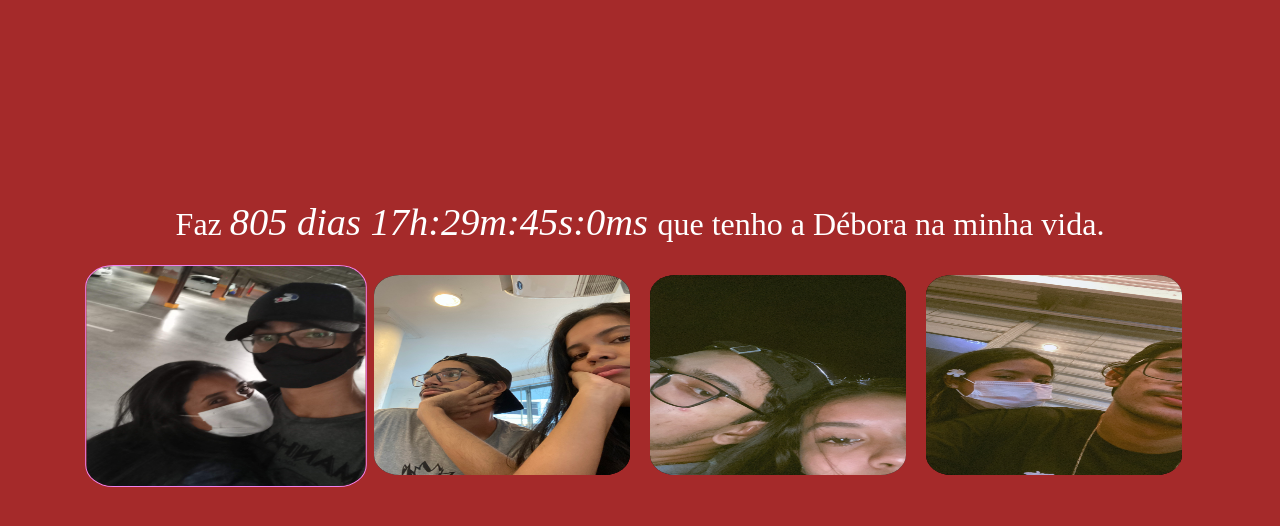
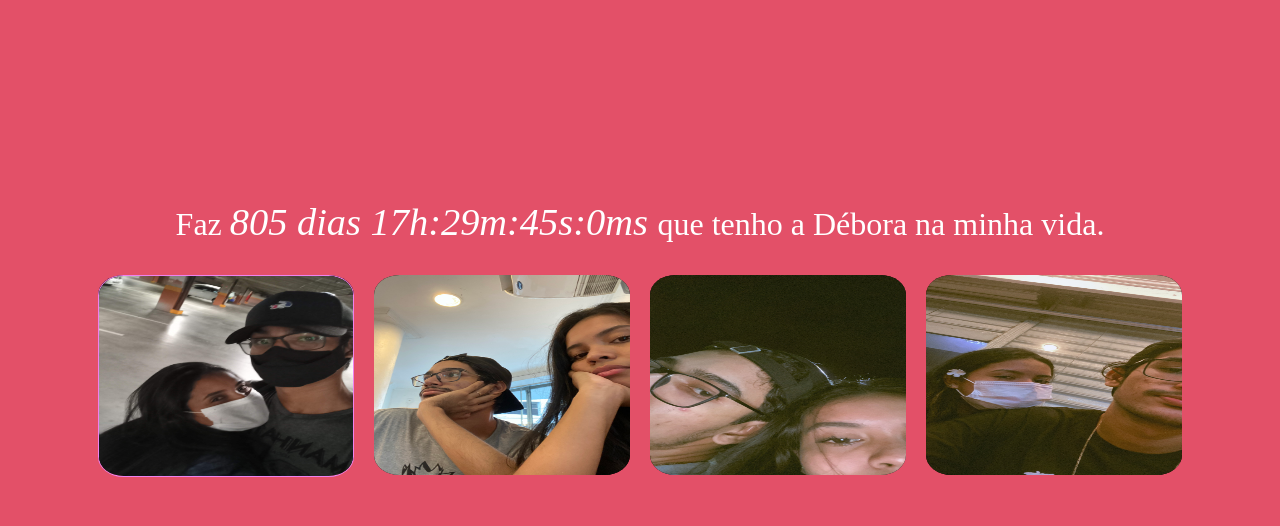
Before and after one commit to hassanrodrigues/quantosDias, a plain HTML site: page index.html in a window 1280 px wide. In both pictures the pointer is over the picture 226 px from the left and 375 px from the top of the page. Drawn offline with Linux system fonts and the light colour scheme.

Commit message:
nova cor

```diff
--- a/style.css
+++ b/style.css
@@ -1,9 +1,9 @@
 body{
-    background-color: brown;
+    background-color: rgb(227, 80, 104);
     margin: 200px 0px;
 }
 h1{
-    color: white;
+    color:white;
     text-align: center;
     font-weight: 50;
 
@@ -36,7 +36,7 @@ h1{
     width: 100%;
     height: 100%;
     cursor: pointer;
-    transform: scale(1.1);
+    transform: rotate3d();
     border-radius: 10%;
     border:1px solid violet;
 }
```
